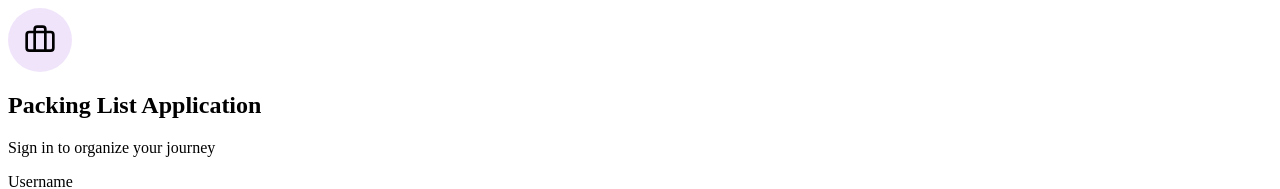
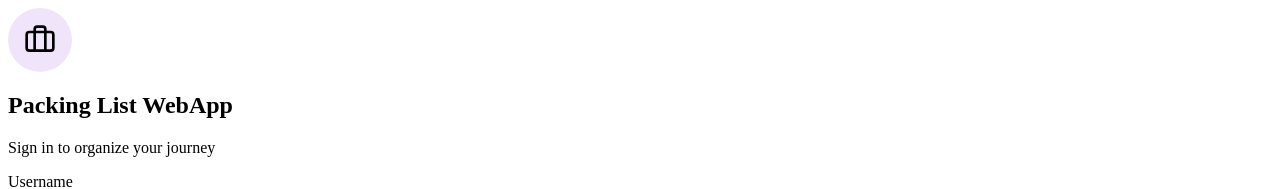
Before and after one commit to lovelysundar07/packinglist, a React (Vite) app in the folder frontend/: page /login in a window 1280 px wide. Shown: the top 189 px of the page. Built offline with nearby package versions, Linux system fonts and the light colour scheme; the HTML template or start-up script is replaced by a standard one.

Commit message:
name change

```diff
--- a/frontend/src/pages/Login.jsx
+++ b/frontend/src/pages/Login.jsx
@@ -59,7 +59,7 @@ const Login = ({ onLogin, triggerToast }) => {
               <Briefcase size={32} style={{ color: 'var(--primary)' }} />
             </div>
           </div>
-          <h2 className="auth-title">Packing List Application</h2>
+          <h2 className="auth-title">Packing List WebApp</h2>
           <p className="auth-subtitle">Sign in to organize your journey</p>
         </div>
 
```
